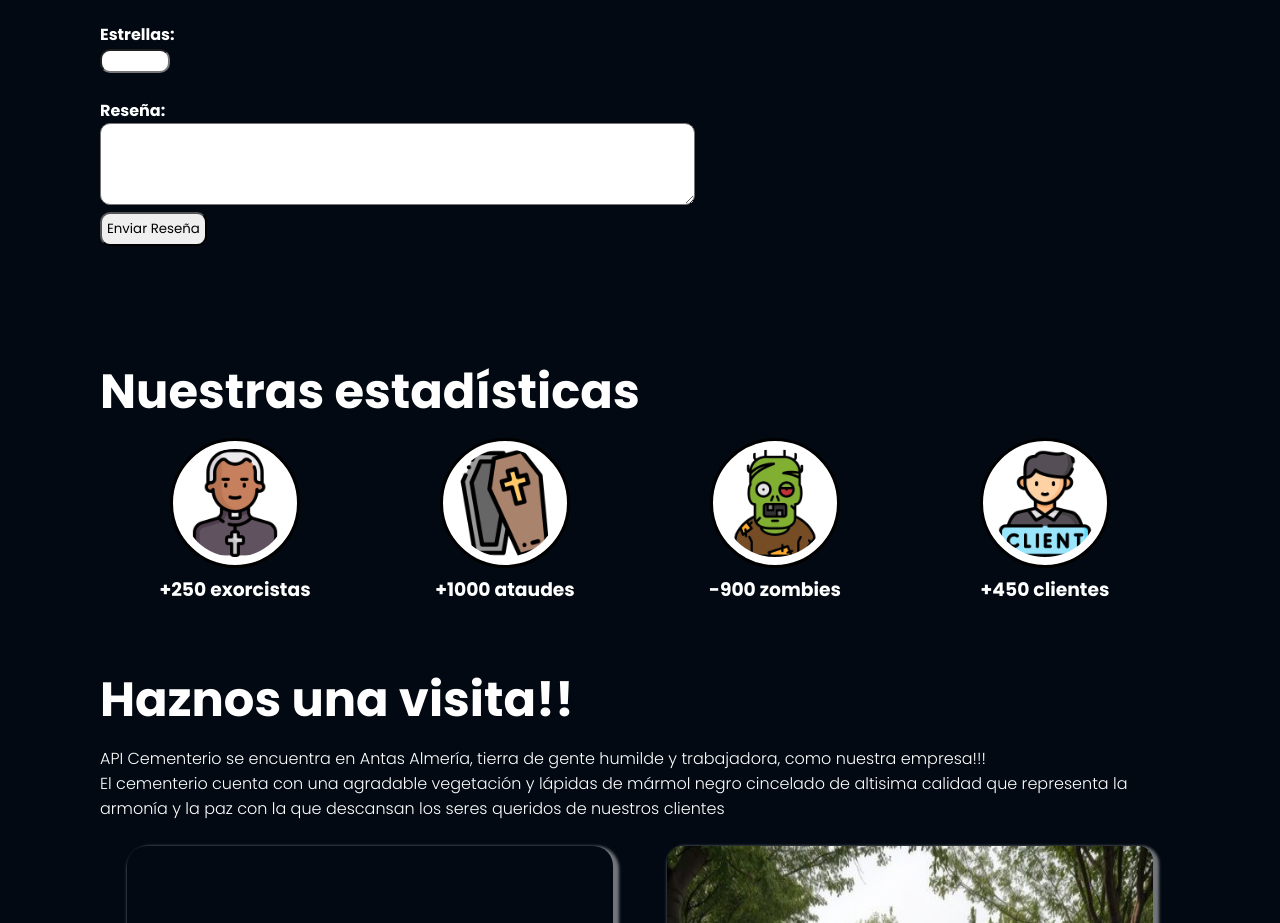
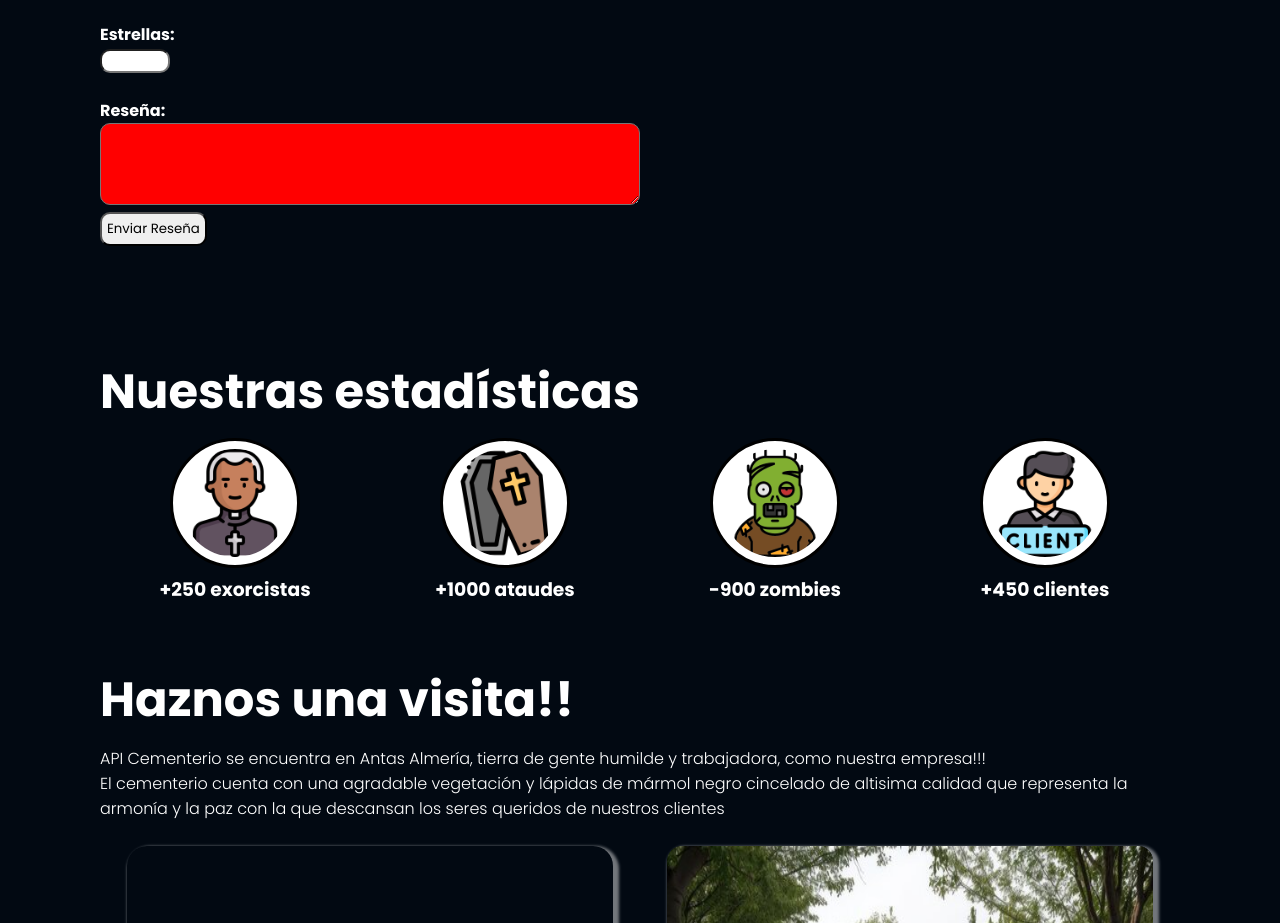
Before and after one commit to Francisco1asir/API-Cementerio-App, a plain HTML site: page ParallaxPage/index.html in a window 1280 px wide. Shown: the part 6329-7252 px from the top of the page. Drawn offline with Linux system fonts and the light colour scheme; some packages are replaced by stand-ins of ours; no server answers; grey boxes are pictures that could not be loaded; animation ran at ten frames a second; a script that the page names is missing.

Commit message:
textarea fix try1

```diff
--- a/ParallaxPage/css/styles.css
+++ b/ParallaxPage/css/styles.css
@@ -1324,7 +1324,10 @@ form#formulario-reseña textarea {
   border-radius: 10px;
   padding-left: 10px;
 }
-
+form#formulario-reseña textarea {
+  background-color: red;
+  width: 50%;
+}
 form#formulario-reseña button{
   padding: 5px;
   border-radius: 10px;
```
